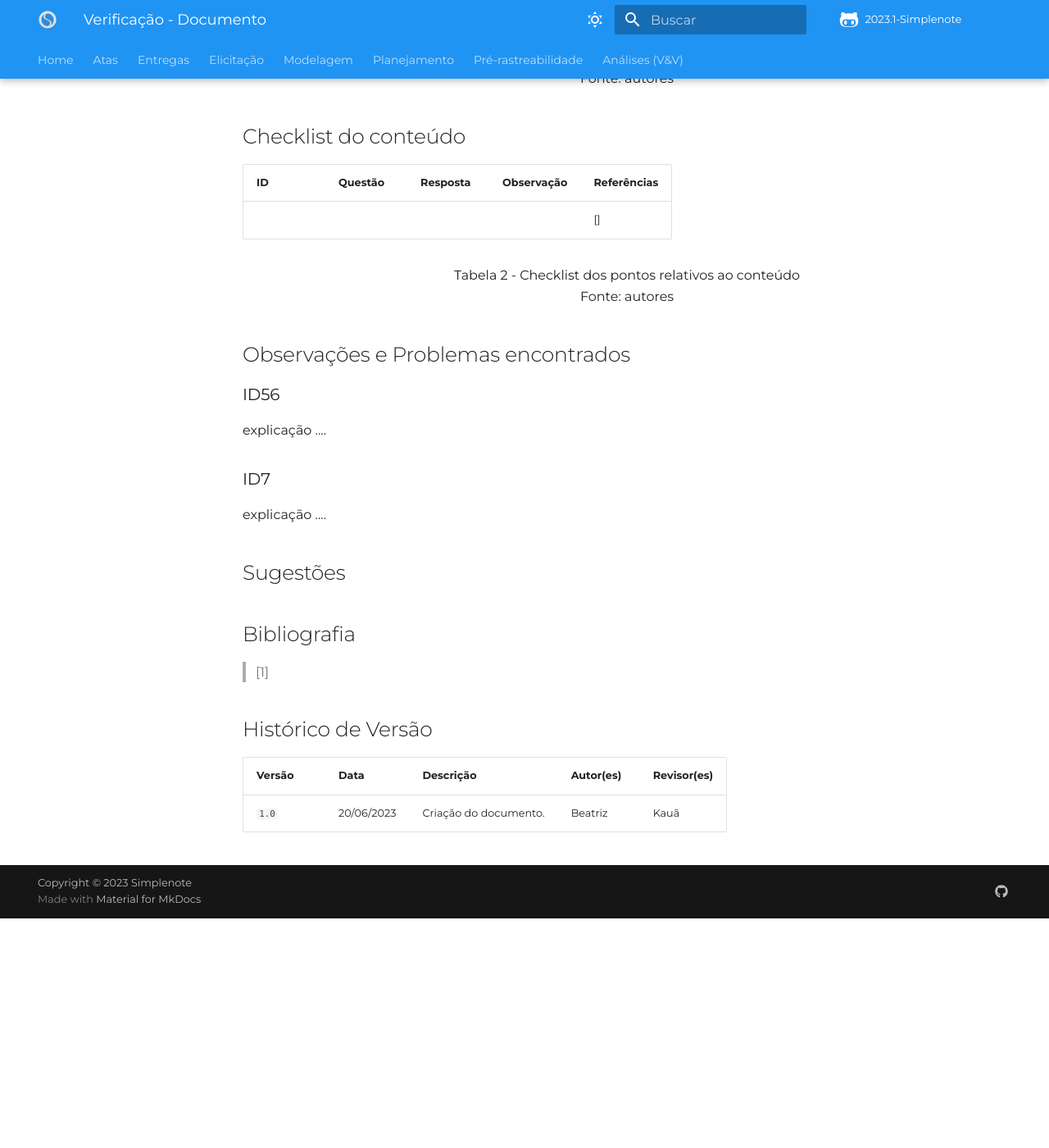
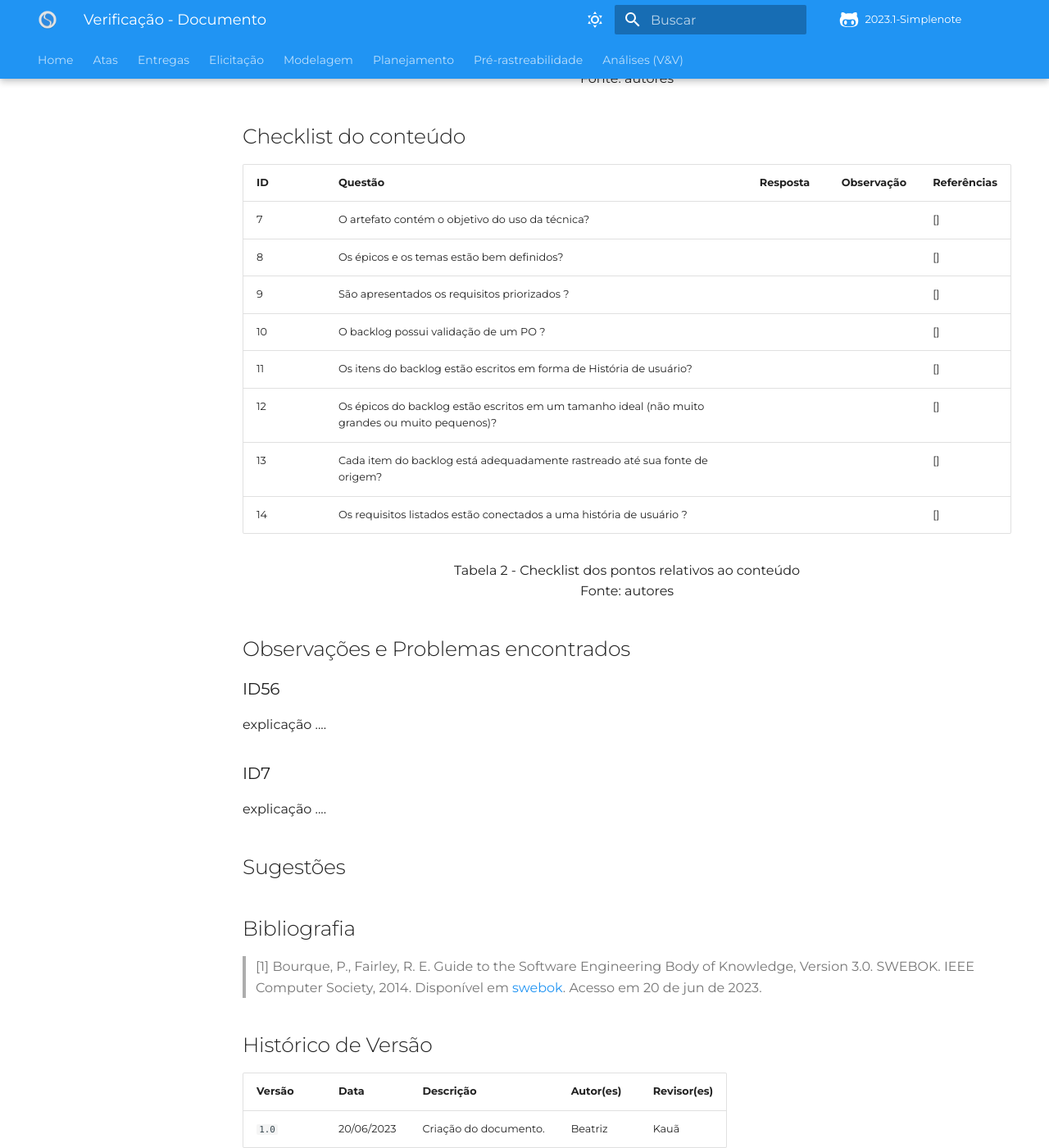
Before and after one commit to Requisitos-de-Software/2023.1-Simplenote, an MkDocs documentation site: the page built from docs/Analise-Grupo5/Modelagem/backlog.md, in a window 1280 px wide and 1400 px high, scrolled down 1331 px. Shown: the whole window at 82% size. Built offline with MkDocs 1.6.1 and Material for MkDocs 9.7.7, drawn with Linux system fonts in a browser that asks for light colours; some web fonts are replaced; comment, search, counter and statistics services are not loaded; before the commit the page ends 2451 px from its top, so only the background shows below that.

Commit message:
Update backlog.md

```diff
--- a/docs/Analise-Grupo5/Modelagem/backlog.md
+++ b/docs/Analise-Grupo5/Modelagem/backlog.md
@@ -35,9 +35,16 @@ Para avaliação do documento em aspectos formais e tecnicos, foi criado a tabel
 
 ## Checklist do conteúdo
 
-| ID  | Questão | Resposta | Observação | Referências |
-| --- | ------- | -------- | ---------- |-------------|
-|     |         |          |            |     []      |
+| ID   | Questão | Resposta | Observação | Referências |
+| ---- | ------- | -------- | ---------- |-------------|
+|  7   | O artefato contém o objetivo do uso da técnica?	                                                |          |            |     []      |
+|  8   | Os épicos e os temas estão bem definidos?                                                        |          |            |     []      |
+|  9   | São apresentados os requisitos priorizados ?	                                                    |          |            |     []      |
+|  10  | O backlog possui validação de um PO ?	                                                          |          |            |     []      |
+|  11  | Os itens do backlog estão escritos em forma de História de usuário?	                            |          |            |     []      |
+|  12  | Os épicos do backlog estão escritos em um tamanho ideal (não muito grandes ou muito pequenos)?   |          |            |     []      |
+|  13  | Cada item do backlog está adequadamente rastreado até sua fonte de origem?		                    |          |            |     []      |
+|  14  | Os requisitos listados estão conectados a uma história de usuário ?                              |          |            |     []      |
 
 <p align="center"> Tabela 2 - Checklist dos pontos relativos ao conteúdo <br> Fonte: autores </p>
 
@@ -55,7 +62,7 @@ explicação ....
 
 ## Bibliografia
 
-> [1]
+> [1] Bourque, P., Fairley, R. E. Guide to the Software Engineering Body of Knowledge, Version 3.0. SWEBOK. IEEE Computer Society, 2014. Disponível em [swebok](http://www.computer.org/web/swebok/v3). Acesso em 20 de jun de 2023.
 
 ## Histórico de Versão
 
```
